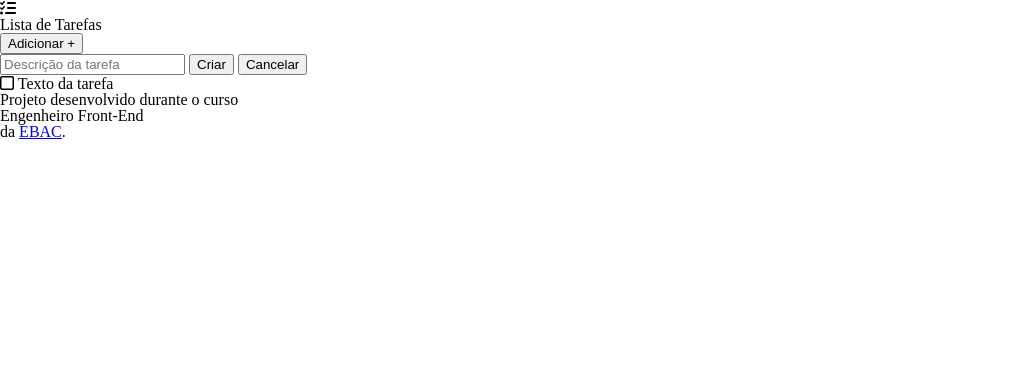
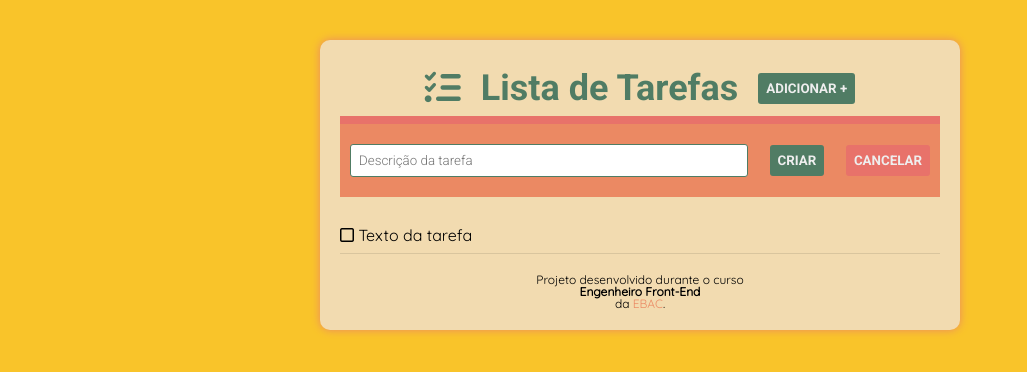
Before and after one commit to biraneves/curso_ebac_frontend, a plain HTML site: page index.html in a window 1280 px wide. Shown: the whole page, without its empty margins (0-1027 px from the left). Drawn offline with Linux system fonts and the light colour scheme.

Commit message:
Estilização da aplicação

```diff
--- /dev/null
+++ b/assets/css/main.css
@@ -0,0 +1,135 @@
+@import url('https://fonts.googleapis.com/css2?family=Quicksand&family=Roboto:wght@300;700&display=swap');
+
+:root {
+  --color-a: rgb(235, 137, 99);
+  --color-b: rgb(242, 219, 176);
+  --color-c: rgb(80, 124, 100);
+  --color-d: rgb(232, 114, 106);
+  --color-e: rgb(249, 196, 42);
+  --color-base-white: #eee;
+  --color-base-black: #222;
+  --color-cancel: rgb(232, 114, 106);
+
+  --font-title: 'Roboto', sans-serif;
+  --font-base: 'Quicksand', sans-serif;
+}
+
+body {
+  font-family: var(--font-base);
+  background-color: var(--color-e);
+  display: flex;
+  justify-content: center;
+  align-items: start;
+  width: 100vw;
+  height: 100vh;
+}
+
+#container {
+  background-color: var(--color-b);
+  border-radius: 10px;
+  box-shadow: 0 0 8px 0 var(--color-a);
+  width: 640px;
+  min-width: 340px;
+  margin: 40px auto 10px auto;
+  padding: 20px;
+}
+
+header {
+  padding: 10px;
+  border-bottom: solid 8px var(--color-d);
+  display: flex;
+  justify-content: center;
+  align-items: center;
+}
+
+header span {
+  font-size: 36px;
+  color: var(--color-c);
+  margin-right: 20px;
+}
+
+header h1 {
+  font-family: var(--font-title);
+  font-weight: bold;
+  font-size: 36px;
+  color: var(--color-c);
+}
+
+header button {
+  margin-left: 20px;
+}
+
+form {
+  background-color: var(--color-a);
+  padding: 20px 10px;
+  display: flex;
+  justify-content: space-between;
+  align-items: center;
+}
+
+input,
+button {
+  padding: 8px;
+  font-family: var(--font-title);
+  border-radius: 3px;
+  border: none;
+}
+
+input {
+  border: solid 1px var(--color-c);
+  width: 380px;
+  min-width: 200px;
+}
+
+button {
+  background-color: var(--color-c);
+  color: var(--color-base-white);
+  text-transform: uppercase;
+  font-weight: bold;
+  cursor: pointer;
+  transition: all ease 0.3s;
+}
+
+#cancelar {
+  background-color: var(--color-cancel);
+}
+
+button:hover {
+  box-shadow: 0 0 8px 0 var(--color-d);
+}
+
+ul {
+  margin: 20px 0;
+}
+
+li {
+  padding: 10px 0;
+  border-bottom: solid 1px rgba(0, 0, 0, 0.1);
+  cursor: pointer;
+}
+
+.tarefa-completa {
+  text-decoration: line-through;
+  color: rgba(0, 0, 0, 0.2);
+}
+
+footer {
+  display: flex;
+  justify-content: center;
+  font-size: 12px;
+  text-align: center;
+}
+
+footer strong {
+  font-weight: bold;
+}
+
+footer a {
+  text-decoration: none;
+  color: var(--color-a);
+  transition: all ease 0.3s;
+}
+
+footer a:hover {
+  text-decoration: underline;
+}
--- a/index.html
+++ b/index.html
@@ -5,9 +5,10 @@
     <meta charset="UTF-8">
     <meta name="viewport" content="width=device-width, initial-scale=1">
     <link rel="stylesheet" type="text/css" href="./assets/css/reset.css">
+    <link rel="stylesheet" type="text/css" href="./assets/css/main.css">
   </head>
   <body>
-    <div class="container">
+    <div id="container">
       <header>
         <span class="fa-solid fa-list-check"></span>
         <h1>Lista de Tarefas</h1>
@@ -21,7 +22,7 @@
       <ul>
         <li>
           <span class="fa-regular fa-square"></span>
-          <span class="texto-tarefa">Texto da tarefa</span>
+          <span>Texto da tarefa</span>
         </li>
       </ul>
       <footer>
```
